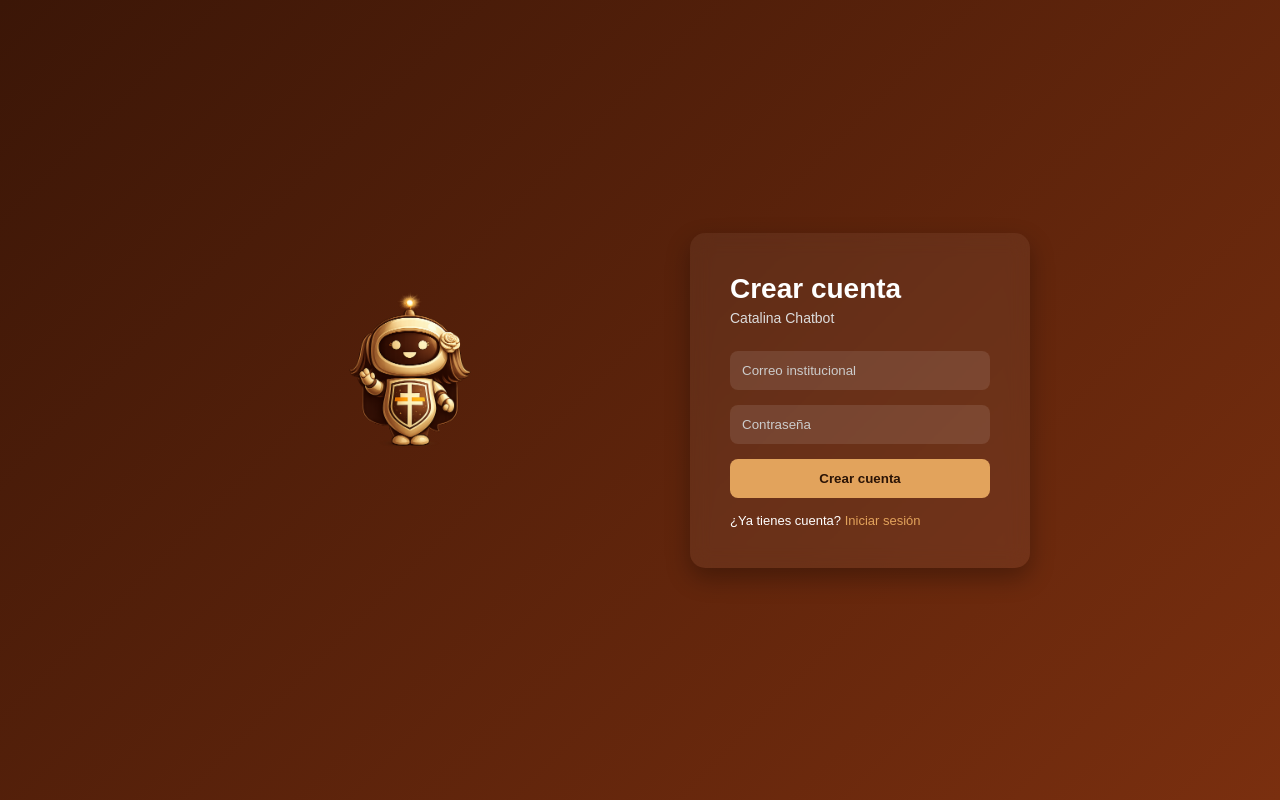
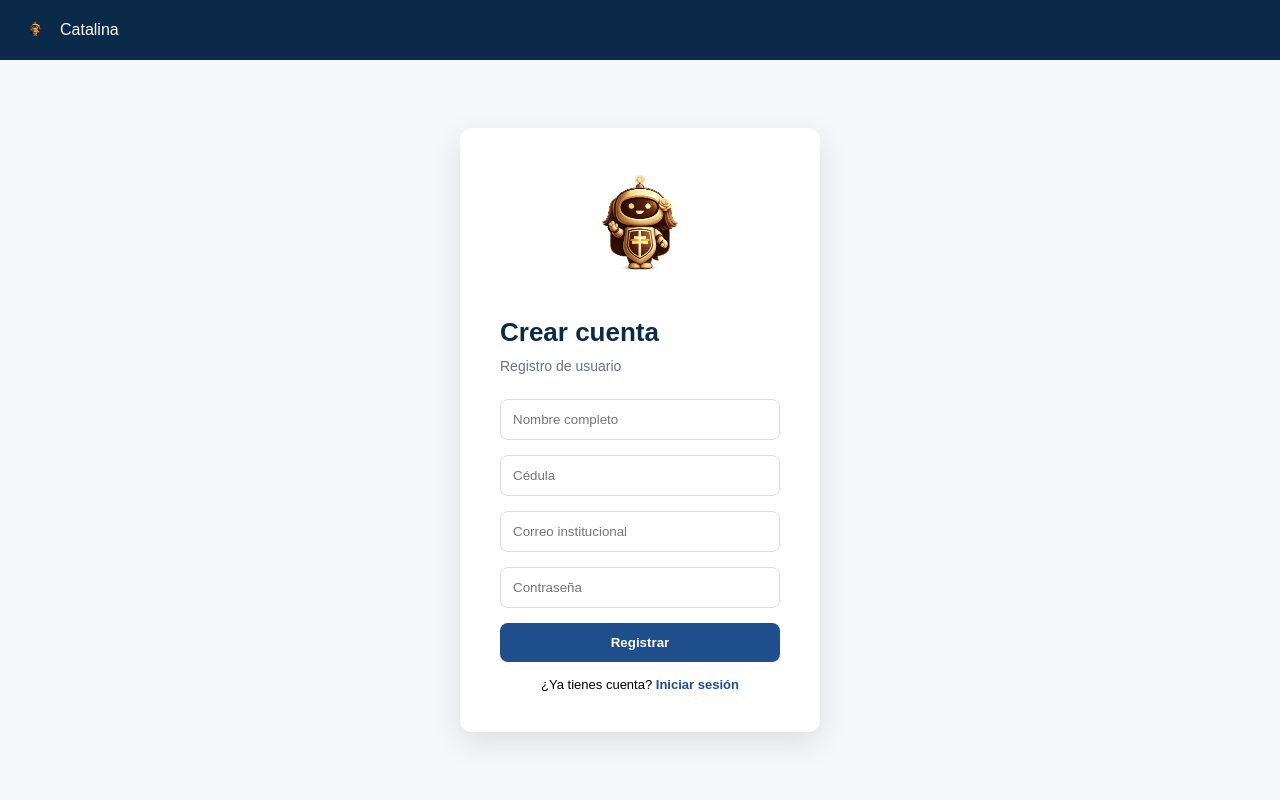
Before and after one commit to johanpard0/IngenieriaWeb-Proyecto, a FastAPI app: page /register in a window 1280 px wide. Run offline with FastAPI, Linux system fonts and the light colour scheme.

Commit message:
lindo lindo

```diff
--- a/backend/auth.py
+++ b/backend/auth.py
@@ -7,7 +7,6 @@ FILE = "users.csv"
 
 
 def read_users():
-
     if not os.path.exists(FILE):
         return []
 
@@ -15,20 +14,19 @@ def read_users():
 
     with open(FILE, newline="") as f:
         reader = csv.DictReader(f)
-
         for row in reader:
             users.append(row)
 
     return users
 
 
-def save_user(username, password):
+def save_user(nombre, cedula, username, password):
 
     file_exists = os.path.exists(FILE)
 
     with open(FILE, "a", newline="") as f:
 
-        fieldnames = ["username", "password"]
+        fieldnames = ["nombre", "cedula", "username", "password"]
 
         writer = csv.DictWriter(f, fieldnames=fieldnames)
 
@@ -36,6 +34,8 @@ def save_user(username, password):
             writer.writeheader()
 
         writer.writerow({
+            "nombre": nombre,
+            "cedula": cedula,
             "username": username,
             "password": password
         })
@@ -52,7 +52,7 @@ def register_user(user: UserCreate):
                 detail="El usuario ya existe"
             )
 
-    save_user(user.username, user.password)
+    save_user(user.nombre, user.cedula, user.username, user.password)
 
     return {"message": "Usuario creado correctamente"}
 
--- a/backend/schemas.py
+++ b/backend/schemas.py
@@ -1,8 +1,12 @@
 from pydantic import BaseModel, EmailStr
+from pydantic import BaseModel
 
 class UserCreate(BaseModel):
-    username: EmailStr
+    nombre: str
+    cedula: str
+    username: str
     password: str
+
 
 class UserLogin(BaseModel):
     username: EmailStr
--- a/data/users.csv
+++ b/data/users.csv
@@ -0,0 +1,3 @@
+nombre,cedula,username,password
+Rafael Andres Paez Martinez,11111111,Rafael11@ucatolica.edu.co,Rafael
+Santiago Lopez Moreno,101010101,Santiago@ucatolica.edu.co,Santiagolopez
--- a/frontend/static/css/styles.css
+++ b/frontend/static/css/styles.css
@@ -1,5 +1,4 @@
-/* RESET GENERAL */
-
+/* RESET */
 *{
 margin:0;
 padding:0;
@@ -7,160 +6,133 @@ box-sizing:border-box;
 font-family:Arial, Helvetica, sans-serif;
 }
 
-
-/* FONDO GENERAL */
-
+/* BODY */
 body{
-background:linear-gradient(135deg,#3b1607,#7a2f0f);
 height:100vh;
-display:flex;
-flex-direction:column;
-color:white;
+background:#f5f7fb;
+overflow:hidden;
 }
 
-
 /* HEADER */
-
 .header{
-position:absolute;
-top:20px;
-left:30px;
+position:fixed;
+top:0;
+left:0;
+width:100%;
+height:60px;
+background:#0b2a4a;
+color:white;
 display:flex;
 align-items:center;
+padding:0 20px;
 gap:10px;
-font-weight:bold;
-font-size:18px;
+z-index:1000;
 }
 
 .header img{
-width:35px;
+width:30px;
 }
 
+/* CONTENEDOR PRINCIPAL */
+.main{
+position:fixed;
+top:60px;
+left:0;
+width:100%;
+height:calc(100vh - 60px);
 
-/* CONTENEDOR PRINCIPAL */
-
-.container{
-flex:1;
 display:flex;
 align-items:center;
 justify-content:center;
-gap:120px;
-padding:40px;
 }
 
-
-/* ROBOT */
-
-.robot img{
-width:320px;
-animation:float 4s ease-in-out infinite;
+/* LOGIN */
+.login{
+width:360px;
+background:white;
+padding:40px;
+border-radius:12px;
+box-shadow:0 10px 30px rgba(0,0,0,0.1);
+text-align:left;
 }
 
-
-/* ANIMACIÓN DEL ROBOT */
-
-@keyframes float{
-
-0%{ transform:translateY(0px); }
-
-50%{ transform:translateY(-15px); }
-
-100%{ transform:translateY(0px); }
-
+/* LOGO */
+.logo{
+display:flex;
+justify-content:center;
+margin-bottom:15px;
 }
 
-
-/* LOGIN BOX */
-
-.login{
-background:rgba(255,255,255,0.05);
-padding:40px;
-border-radius:15px;
-width:340px;
-backdrop-filter:blur(10px);
-box-shadow:0 10px 25px rgba(0,0,0,0.3);
+.logo img{
+width:200px;
+animation: float 3s ease-in-out infinite;
+transition: transform 0.3s ease;
 }
 
+/* ANIMACIÓN FLOTANTE */
+@keyframes float{
+0%{ transform: translateY(0px); }
+50%{ transform: translateY(-10px); }
+100%{ transform: translateY(0px); }
+}
 
+/* EFECTO HOVER (cuando pasas el mouse) */
+.logo img:hover{
+transform: scale(1.1);
+}
+
+/* TEXTOS */
 .login h1{
-margin-bottom:5px;
-font-size:28px;
+font-size:26px;
+margin-bottom:10px;
+color:#0b2a4a;
 }
 
 .login p{
 font-size:14px;
 margin-bottom:25px;
-color:#ddd;
+color:#6b7280;
 }
 
-
 /* INPUTS */
-
 .login input{
 width:100%;
 padding:12px;
 margin-bottom:15px;
-border:none;
+border:1px solid #ddd;
 border-radius:8px;
-background:rgba(255,255,255,0.1);
-color:white;
+}
+
+.login input:focus{
+border-color:#1e4e8c;
 outline:none;
 }
 
-
-.login input::placeholder{
-color:#ccc;
-}
-
-
-/* MOSTRAR CONTRASEÑA */
-
-.show{
-font-size:12px;
-cursor:pointer;
-display:block;
-margin-bottom:15px;
-color:#ddd;
-}
-
-
 /* BOTÓN */
-
 .login button{
 width:100%;
 padding:12px;
 border:none;
 border-radius:8px;
-background:#e2a35c;
-color:#2b1406;
+background:#1e4e8c;
+color:white;
 font-weight:bold;
 cursor:pointer;
-transition:0.3s;
 }
 
 .login button:hover{
-background:#f2b875;
+background:#163b6b;
 }
 
-
 /* LINKS */
-
 .links{
 margin-top:15px;
+text-align:center;
 font-size:13px;
 }
 
 .links a{
-color:#e2a35c;
+color:#1e4e8c;
 text-decoration:none;
+font-weight:bold;
 }
-
-
-/* FOOTER */
-
-.footer{
-margin-top:25px;
-font-size:11px;
-color:#aaa;
-text-align:center;
-}
--- a/frontend/templates/register.html
+++ b/frontend/templates/register.html
@@ -1,6 +1,5 @@
 <!DOCTYPE html>
 <html lang="es">
-
 <head>
 <meta charset="UTF-8">
 <meta name="viewport" content="width=device-width, initial-scale=1.0">
@@ -10,18 +9,37 @@
 
 <body>
 
-<div class="container">
-
-  <div class="robot">
-    <img src="/static/images/Logosimple.png" alt="Catalina">
+<div class="header">
+  <img src="/static/images/Logosimple.png">
+  <span>Catalina</span>
 </div>
 
-  <div class="login">
+<div class="main">
+
+  <div class="login register-box">
+
+    <div class="logo">
+      <img src="/static/images/Logosimple.png">
+    </div>
 
     <h1>Crear cuenta</h1>
-    <p>Catalina Chatbot</p>
+    <p>Registro de usuario</p>
 
     <form id="registerForm">
+
+      <input
+        type="text"
+        id="nombre"
+        placeholder="Nombre completo"
+        required
+      >
+
+      <input
+        type="text"
+        id="cedula"
+        placeholder="Cédula"
+        required
+      >
 
       <input
         type="email"
@@ -37,9 +55,7 @@
         required
       >
 
-      <button type="submit">
-        Crear cuenta
-      </button>
+      <button type="submit">Registrar</button>
 
     </form>
 
@@ -54,56 +70,63 @@
 
 <script>
 
-document.addEventListener("DOMContentLoaded", function(){
+const nombre = document.getElementById("nombre")
+const cedula = document.getElementById("cedula")
+const correo = document.getElementById("username")
 
-  const form = document.getElementById("registerForm")
+// VALIDACIÓN NOMBRE
+nombre.addEventListener("input", () => {
+  if (!nombre.value.match(/^[A-Za-zÁÉÍÓÚáéíóúñÑ ]*$/)) {
+    nombre.setCustomValidity("Solo se permiten letras")
+  } else {
+    nombre.setCustomValidity("")
+  }
+})
 
-  form.addEventListener("submit", async function(e){
+// VALIDACIÓN CÉDULA
+cedula.addEventListener("input", () => {
+  if (!cedula.value.match(/^[0-9]*$/)) {
+    cedula.setCustomValidity("Solo se permiten números")
+  } else {
+    cedula.setCustomValidity("")
+  }
+})
+
+// VALIDACIÓN CORREO INSTITUCIONAL
+correo.addEventListener("input", () => {
+  if (!correo.value.endsWith("@ucatolica.edu.co")) {
+    correo.setCustomValidity("Debe ser correo institucional @ucatolica.edu.co")
+  } else {
+    correo.setCustomValidity("")
+  }
+})
+
+// ENVÍO FORMULARIO
+document.getElementById("registerForm").addEventListener("submit", async function(e){
 
   e.preventDefault()
 
-    const username = document.getElementById("username").value
-    const password = document.getElementById("password").value
-
-    try{
+  const dataUser = {
+    nombre: nombre.value,
+    cedula: cedula.value,
+    username: correo.value,
+    password: document.getElementById("password").value
+  }
 
   const response = await fetch("/register",{
-
     method:"POST",
-
-        headers:{
-          "Content-Type":"application/json"
-        },
-
-        body:JSON.stringify({
-          username: username,
-          password: password
-        })
-
+    headers:{"Content-Type":"application/json"},
+    body:JSON.stringify(dataUser)
   })
 
   const data = await response.json()
 
   if(response.ok){
-
-        alert(data.message || "Usuario creado correctamente")
-
-        // volver al login
+    alert("Usuario creado correctamente")
     window.location.href="/"
-
   }else{
-
-        alert(data.detail || "Error al registrar usuario")
-
+    alert(data.detail)
   }
-
-    }catch(error){
-
-      alert("Error conectando con el servidor")
-
-    }
-
-  })
 
 })
 
--- a/users.csv
+++ /dev/null
@@ -1,2 +0,0 @@
-username,password
-santiago@gmail.com,santiago
```
Also changed, not shown: frontend/static/css/chat.css (+77 -22 lines), frontend/templates/chat.html (+29 -53 lines), frontend/templates/dashboard.html (+56 -15 lines), frontend/templates/login.html (+17 -85 lines). Lines whose indentation alone changed are shown as unchanged.
